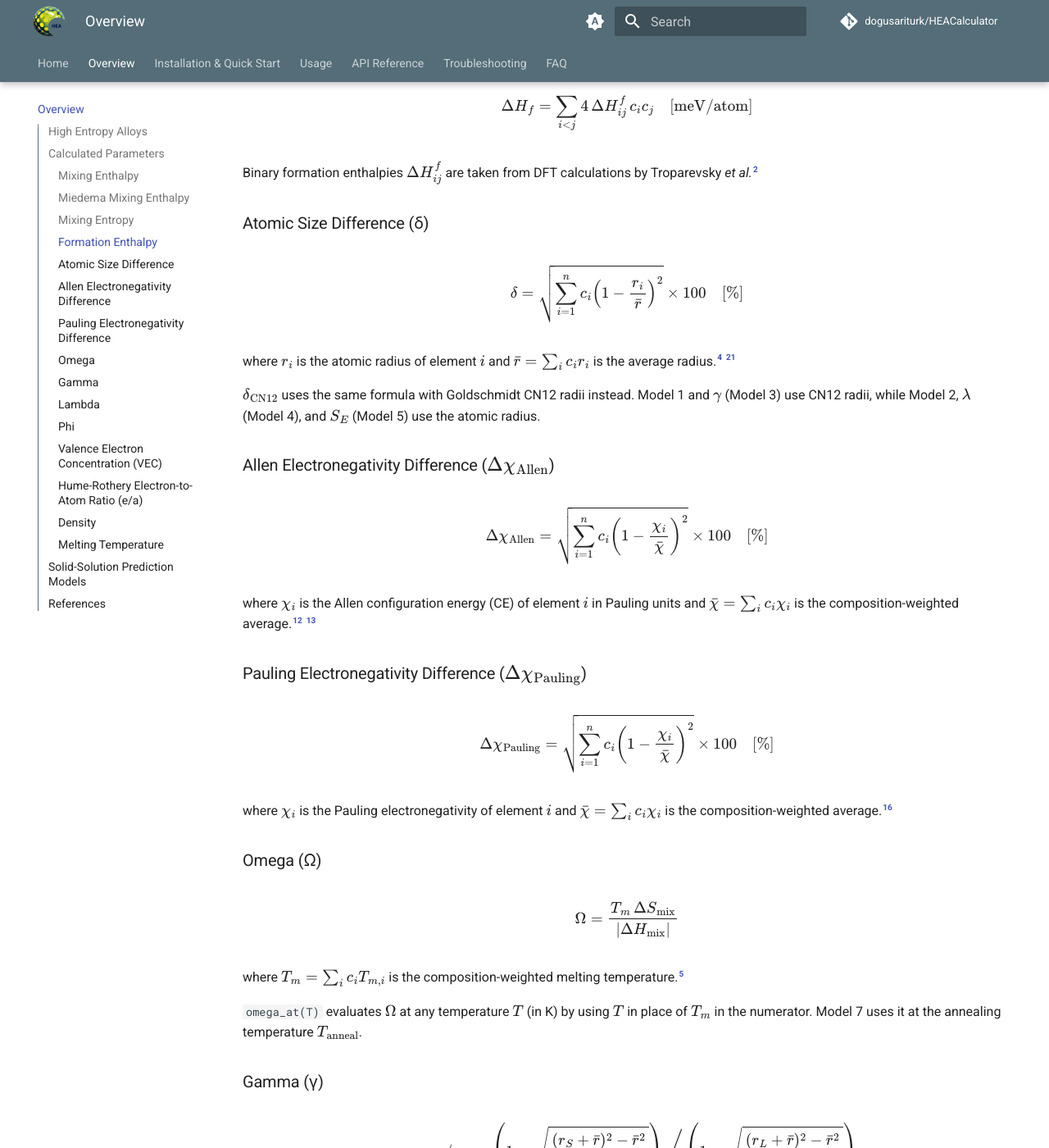
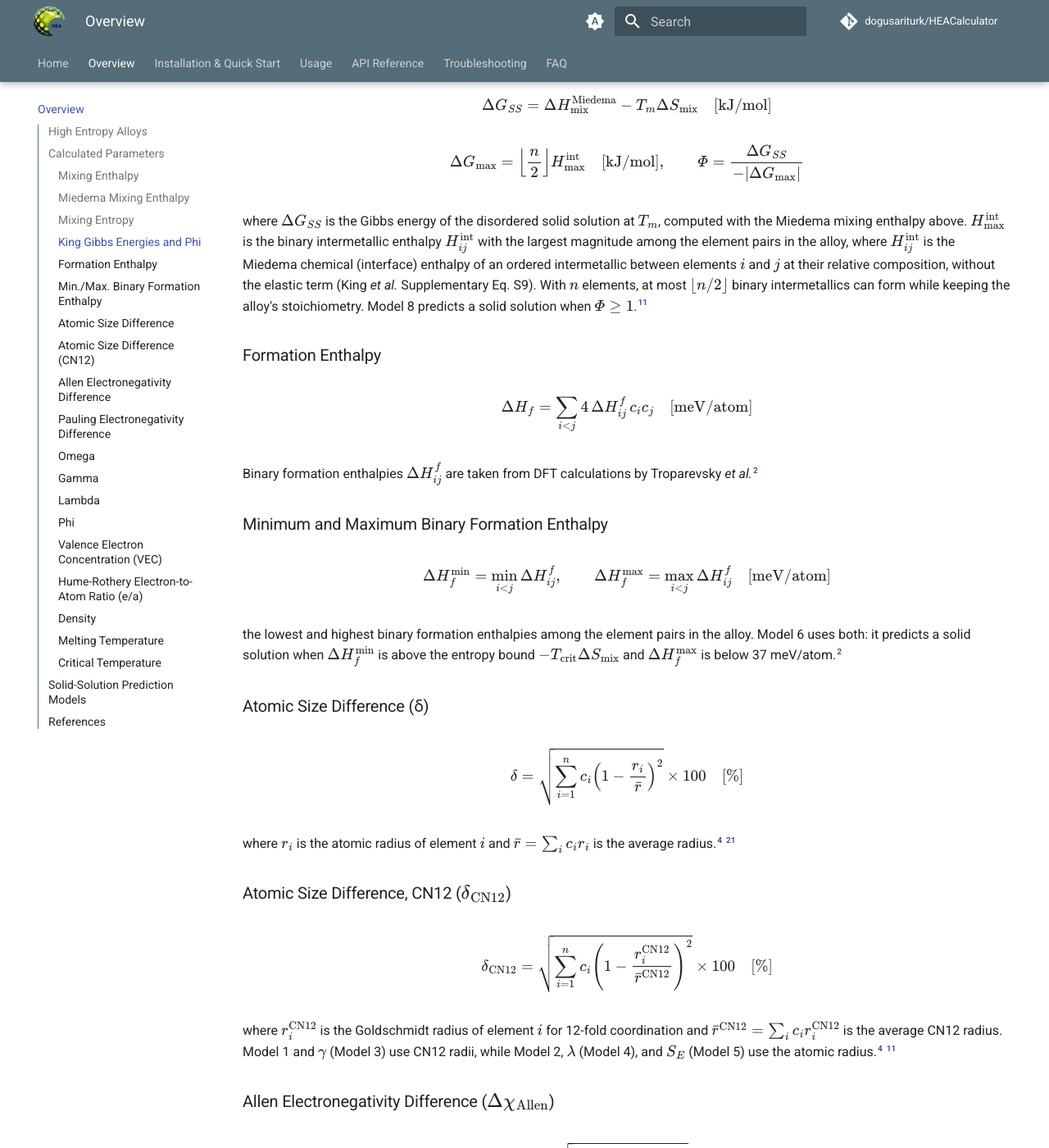
Before and after one commit to dogusariturk/HEACalculator, an MkDocs documentation site: the page built from docs/overview.md, in a window 1280 px wide and 1400 px high, scrolled down 1336 px. Shown: the whole window at 82% size. Built offline with MkDocs 1.6.1 and Material for MkDocs 9.7.7, drawn with Linux system fonts in a browser that asks for light colours; comment, search, counter and statistics services are not loaded; some of the changed text lies outside the part shown.

Commit message:
Add new equations and expand parameter definitions in overview documentation

```diff
--- a/docs/overview.md
+++ b/docs/overview.md
@@ -44,6 +44,19 @@ $$
 
 where $R = 8.314\,\text{J/(mol·K)}$ is the gas constant.
 
+### King Gibbs Energies and $\varPhi$ { data-toc-label="King Gibbs Energies and Phi" }
+
+$$
+\Delta G_{SS} = \Delta H_{\text{mix}}^{\text{Miedema}} - T_m \Delta S_{\text{mix}} \quad [\text{kJ/mol}]
+$$
+
+$$
+\Delta G_{\max} = \left\lfloor \frac{n}{2} \right\rfloor H^{\text{int}}_{\max} \quad [\text{kJ/mol}], \qquad
+\varPhi = \frac{\Delta G_{SS}}{-\lvert \Delta G_{\max} \rvert}
+$$
+
+where $\Delta G_{SS}$ is the Gibbs energy of the disordered solid solution at $T_m$, computed with the Miedema mixing enthalpy above. $H^{\text{int}}_{\max}$ is the binary intermetallic enthalpy $H_{ij}^{\text{int}}$ with the largest magnitude among the element pairs in the alloy, where $H_{ij}^{\text{int}}$ is the Miedema chemical (interface) enthalpy of an ordered intermetallic between elements $i$ and $j$ at their relative composition, without the elastic term (King *et al.* Supplementary Eq. S9). With $n$ elements, at most $\lfloor n/2 \rfloor$ binary intermetallics can form while keeping the alloy's stoichiometry. Model 8 predicts a solid solution when $\varPhi \geq 1$.[^11]
+
 ### Formation Enthalpy
 
 $$
@@ -51,6 +64,14 @@ $$
 $$
 
 Binary formation enthalpies $\Delta H_{ij}^f$ are taken from DFT calculations by Troparevsky *et al.*[^2]
+
+### Minimum and Maximum Binary Formation Enthalpy { data-toc-label="Min./Max. Binary Formation Enthalpy" }
+
+$$
+\Delta H_f^{\min} = \min_{i<j} \Delta H_{ij}^f, \qquad \Delta H_f^{\max} = \max_{i<j} \Delta H_{ij}^f \quad [\text{meV/atom}]
+$$
+
+the lowest and highest binary formation enthalpies among the element pairs in the alloy. Model 6 uses both: it predicts a solid solution when $\Delta H_f^{\min}$ is above the entropy bound $-T_{\text{crit}}\Delta S_{\text{mix}}$ and $\Delta H_f^{\max}$ is below 37 meV/atom.[^2]
 
 ### Atomic Size Difference (δ) { data-toc-label="Atomic Size Difference" }
 
@@ -60,7 +81,13 @@ $$
 
 where $r_i$ is the atomic radius of element $i$ and $\bar{r} = \sum_i c_i r_i$ is the average radius.[^4] [^21]
 
-$\delta_{\text{CN12}}$ uses the same formula with Goldschmidt CN12 radii instead. Model 1 and $\gamma$ (Model 3) use CN12 radii, while Model 2, $\lambda$ (Model 4), and $S_E$ (Model 5) use the atomic radius.
+### Atomic Size Difference, CN12 ($\delta_{\text{CN12}}$) { data-toc-label="Atomic Size Difference (CN12)" }
+
+$$
+\delta_{\text{CN12}} = \sqrt{\sum_{i=1}^{n} c_i \left(1 - \frac{r_i^{\text{CN12}}}{\bar{r}^{\text{CN12}}}\right)^2} \times 100 \quad [\%]
+$$
+
+where $r_i^{\text{CN12}}$ is the Goldschmidt radius of element $i$ for 12-fold coordination and $\bar{r}^{\text{CN12}} = \sum_i c_i r_i^{\text{CN12}}$ is the average CN12 radius. Model 1 and $\gamma$ (Model 3) use CN12 radii, while Model 2, $\lambda$ (Model 4), and $S_E$ (Model 5) use the atomic radius.[^4] [^11]
 
 ### Allen Electronegativity Difference ($\Delta\chi_{\text{Allen}}$) { data-toc-label="Allen Electronegativity Difference" }
 
@@ -145,6 +172,14 @@ $$
 \overline{T}_m = \sum_{i=1}^{n} c_i\,T_{m,i} \quad [\text{K}]
 $$
 
+### Critical Temperature
+
+$$
+T_{\text{crit}} = 0.55\,T_m \quad [\text{K}]
+$$
+
+Model 6 uses it in the entropy bound $-T_{\text{crit}}\Delta S_{\text{mix}}$ (converted to meV/atom), and Model 7 uses it as the default annealing temperature $T_{\text{anneal}}$.
+
 ---
 
 ## Solid-Solution Prediction Models
```
